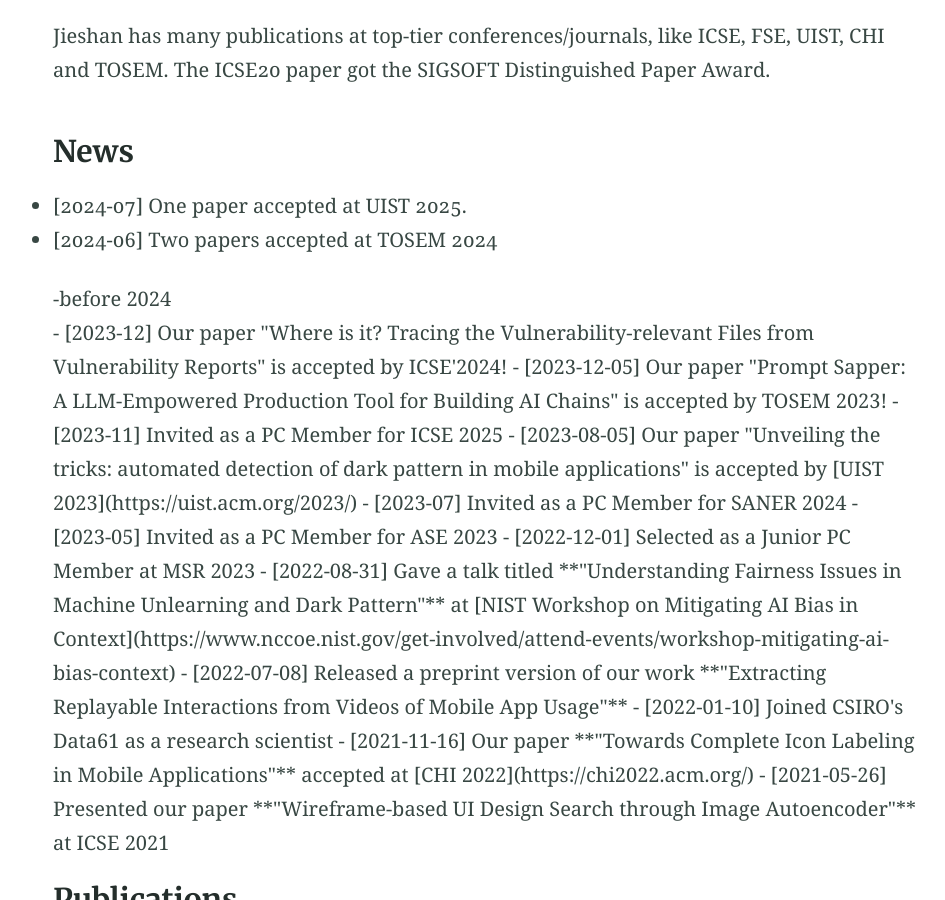
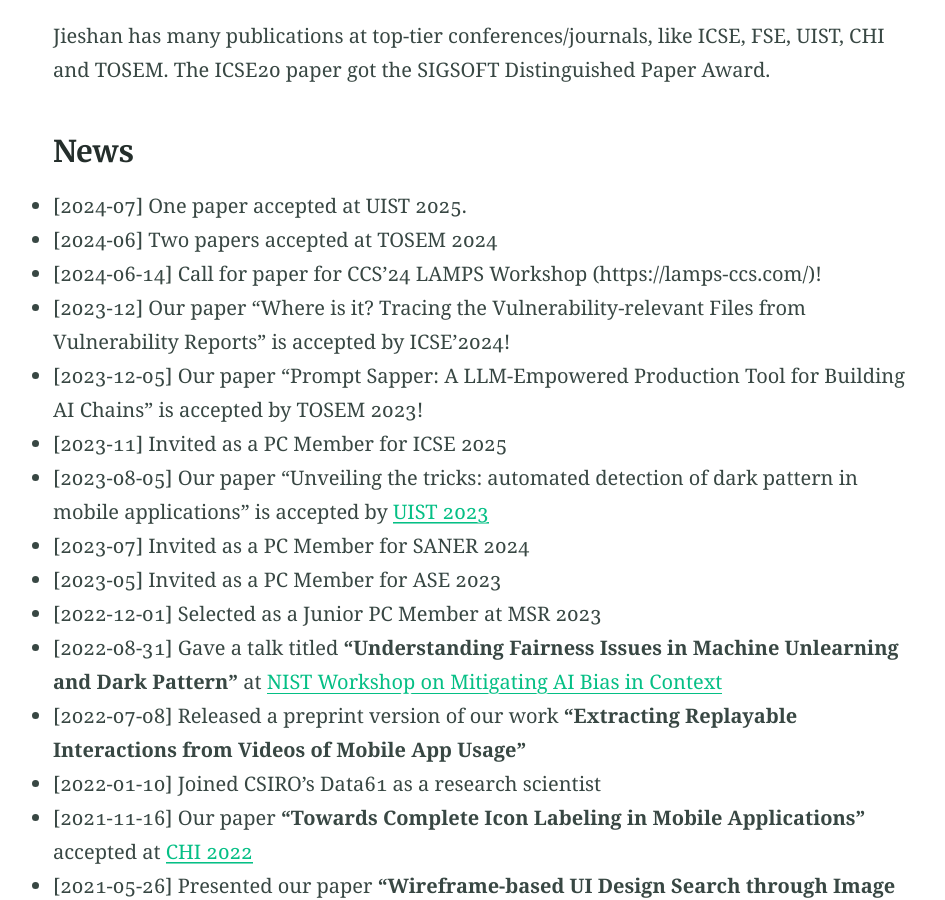
Before and after one commit to chenjshnn/chenjshnn.github.io, a Jekyll site: the page built from index.md, in a window 1280 px wide and 900 px high, scrolled down 904 px. Shown: the whole window, without its empty margins (155-1100 px from the left). Built offline with Jekyll 4.4.1, drawn with Linux system fonts in a browser that asks for light colours; some of the changed text lies outside the part shown.

Commit message:
Update index.md

```diff
--- a/index.md
+++ b/index.md
@@ -24,8 +24,7 @@ Jieshan has many publications at top-tier conferences/journals, like ICSE, FSE,
 ### News
 - [2024-07] One paper accepted at UIST 2025.
 - [2024-06] Two papers accepted at TOSEM 2024
-<details open>
-<summary>-before 2024</summary>
+- [2024-06-14] Call for paper for CCS'24 LAMPS Workshop (https://lamps-ccs.com/)!
 - [2023-12] Our paper "Where is it? Tracing the Vulnerability-relevant Files from Vulnerability Reports" is accepted by ICSE'2024!
 - [2023-12-05] Our paper "Prompt Sapper: A LLM-Empowered Production Tool for Building AI Chains" is accepted by TOSEM 2023!
 - [2023-11] Invited as a PC Member for ICSE 2025
@@ -38,7 +37,7 @@ Jieshan has many publications at top-tier conferences/journals, like ICSE, FSE,
 - [2022-01-10] Joined CSIRO's Data61 as a research scientist
 - [2021-11-16] Our paper **"Towards Complete Icon Labeling in Mobile Applications"** accepted at [CHI 2022](https://chi2022.acm.org/)
 - [2021-05-26] Presented our paper **"Wireframe-based UI Design Search through Image Autoencoder"** at ICSE 2021
-</details>
+
 
 
 ### Publications
```
